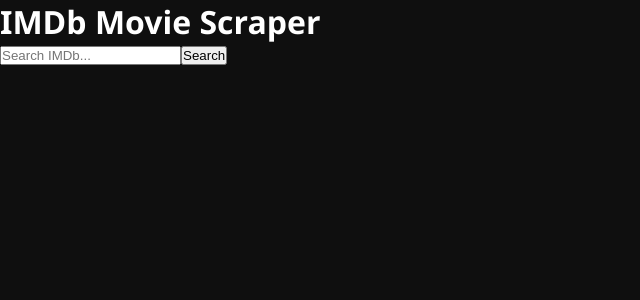
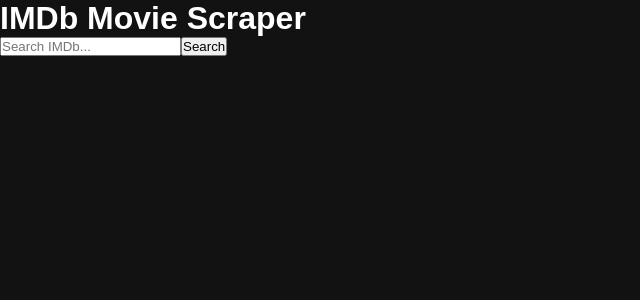
Before and after one commit to aksesku/Moodlr, a Next.js app: page / in a window 1280 px wide. Shown: the top 300 px of the page, without its empty margins (0-640 px from the left). Built offline with nearby package versions, Linux system fonts and the light colour scheme.

Commit message:
Update globals.css

```diff
--- a/styles/globals.css
+++ b/styles/globals.css
@@ -21,3 +21,11 @@
   margin: auto;
   padding: 1rem;
 }
+/* styles/globals.css */
+body {
+  margin: 0;
+  padding: 0;
+  font-family: Arial, sans-serif;
+  background: #121212;
+  color: #fff;
+}
```
